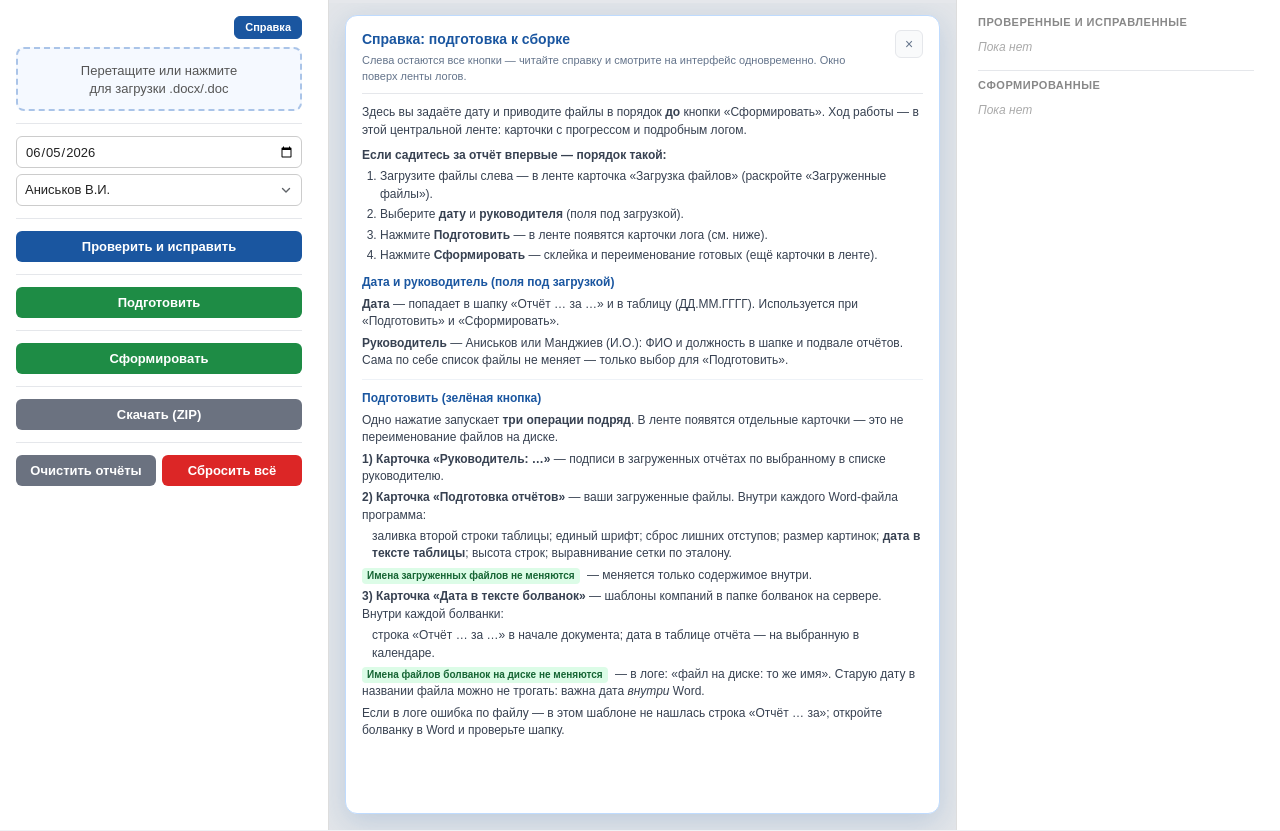
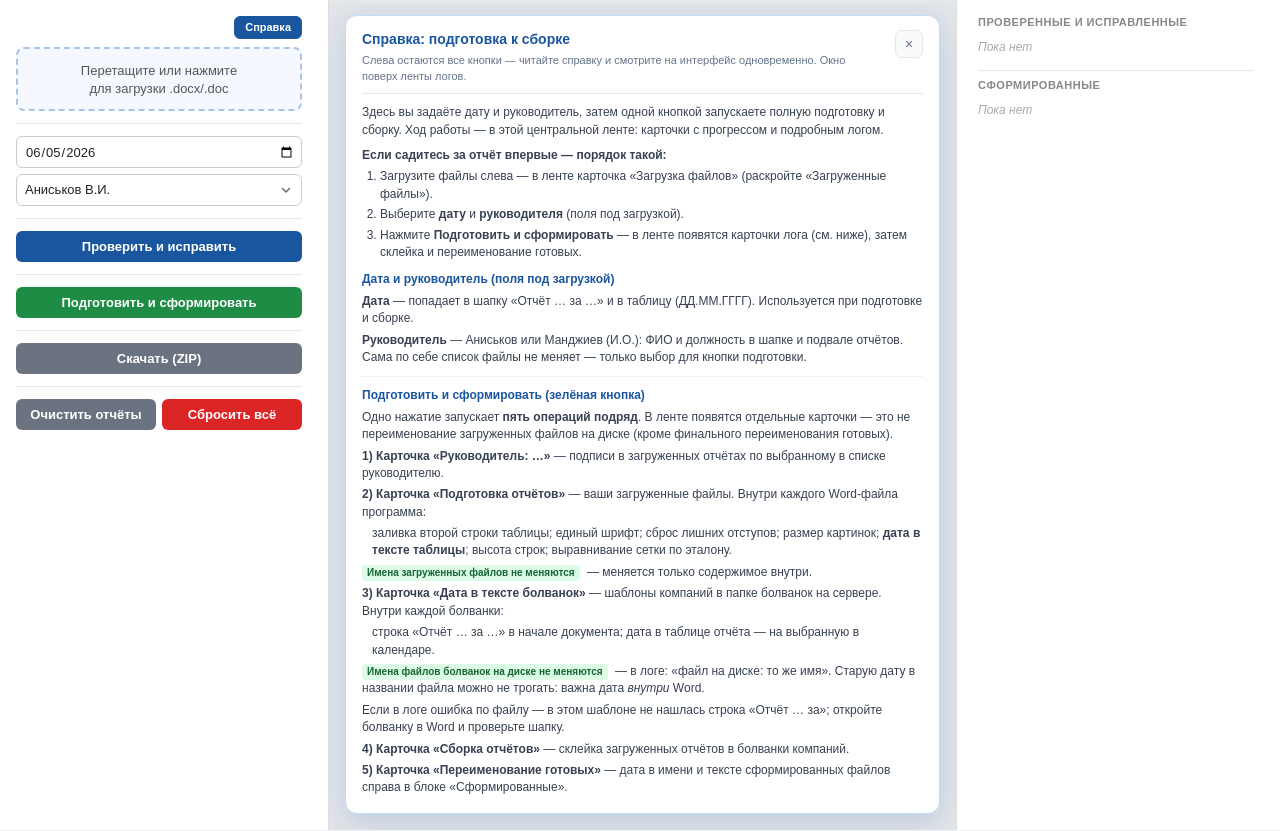
Before and after one commit to maksspiridonov235-spec/sk-reporter, a FastAPI app: page / in a window 1280 px wide, after a click on "Справка". Shown: the part 53-884 px from the top of the page. Run offline with FastAPI, Linux system fonts and the light colour scheme; data that the repository does not hold is empty; parts of the project's set-up code (start-up, migrations or seed data) failed here and were passed over.

Commit message:
ui: merge Подготовить and Сформировать into one workflow button.
One click now runs the full prepare → merge → rename chain with the same activity log cards.

Co-authored-by: Cursor <cursoragent@cursor.com>

```diff
--- a/webapp/static/app.js
+++ b/webapp/static/app.js
@@ -32,7 +32,7 @@ const OP_SUBTITLES = {
   'Подготовка отчётов': 'Меняется содержимое загруженных .docx; имена файлов на диске те же.',
   'Дата в тексте болванок': 'Меняется текст внутри шаблонов; файлы на диске не переименовываются.',
   'Переименование готовых': 'Готовые сводные: новое имя на диске и дата в документе.',
-  'Проверка отчётов': 'AI-проверка; правки в загрузку (temp) — сразу «Подготовить» и дальше. Скачать с именем _исправлен — панель «Исправленные».',
+  'Проверка отчётов': 'AI-проверка; правки в загрузку (temp) — сразу «Подготовить и сформировать». Скачать с именем _исправлен — панель «Исправленные».',
   'Сборка отчётов': 'Склейка по компаниям в папку результатов.',
 };
 
@@ -789,6 +789,7 @@ async function prepareReports() {
     ], null, { expandDetails: true });
   }
   await runBolvankaDateUpdate(dateVal);
+  await mergeAll(dateVal);
   btn.disabled = false;
 }
 
@@ -824,13 +825,15 @@ async function runRenameResults(dateVal) {
 }
 // ── Сборка всех отчётов (SSE) ─────────────────────────────────────────────
 
-async function mergeAll() {
-  let dateVal;
-  try {
-    dateVal = getMacroReportDate();
-  } catch (e) {
-    alert(e.message);
-    return;
+async function mergeAll(presetDateVal) {
+  let dateVal = presetDateVal;
+  if (dateVal === undefined) {
+    try {
+      dateVal = getMacroReportDate();
+    } catch (e) {
+      alert(e.message);
+      return;
+    }
   }
 
   const { card, statusId, progressId } = createOpCard('Сборка отчётов');
--- a/webapp/templates/index.html
+++ b/webapp/templates/index.html
@@ -51,13 +51,7 @@
 
     <hr class="divider"/>
 
-    <div id="prepareBlock">
-      <button class="btn btn-green" style="margin-bottom:0" id="btnPrepare" onclick="prepareReports()">Подготовить</button>
-    </div>
-
-    <hr class="divider"/>
-
-    <button class="btn btn-green" onclick="mergeAll()">Сформировать</button>
+    <button class="btn btn-green" id="btnPrepare" onclick="prepareReports()">Подготовить и сформировать</button>
 
     <hr class="divider"/>
 
@@ -91,7 +85,7 @@
         <span class="empty-hint-lead">Здесь появятся карточки с прогрессом и подробным логом — после нажатия кнопок слева.</span>
         <ol class="empty-hint-steps">
           <li>Загрузите отчёты (.docx) слева — в ленте появится карточка «Загрузка файлов» со списком.</li>
-          <li>Выберите дату и руководителя → «Подготовить» → «Сформировать» (при необходимости «Проверить и исправить»).</li>
+          <li>Выберите дату и руководителя → «Подготовить и сформировать» (при необходимости «Проверить и исправить»).</li>
           <li>Готовые файлы — справа в блоке «Сформированные».</li>
         </ol>
         <span class="empty-hint-note">Пошаговая инструкция — кнопка «Справка» над загрузкой.</span>
@@ -107,25 +101,24 @@
           </div>
           <button type="button" class="help-guide-close" id="helpPrepareClose" aria-label="Закрыть справку">×</button>
         </div>
-        <p class="help-lead">Здесь вы задаёте дату и приводите файлы в порядок <strong>до</strong> кнопки «Сформировать». Ход работы — в этой центральной ленте: карточки с прогрессом и подробным логом.</p>
+        <p class="help-lead">Здесь вы задаёте дату и руководитель, затем одной кнопкой запускаете полную подготовку и сборку. Ход работы — в этой центральной ленте: карточки с прогрессом и подробным логом.</p>
 
         <p class="help-lead" style="margin-bottom:4px"><strong>Если садитесь за отчёт впервые — порядок такой:</strong></p>
         <ol class="help-steps">
           <li>Загрузите файлы слева — в ленте карточка «Загрузка файлов» (раскройте «Загруженные файлы»).</li>
           <li>Выберите <strong>дату</strong> и <strong>руководителя</strong> (поля под загрузкой).</li>
-          <li>Нажмите <strong>Подготовить</strong> — в ленте появятся карточки лога (см. ниже).</li>
-          <li>Нажмите <strong>Сформировать</strong> — склейка и переименование готовых (ещё карточки в ленте).</li>
+          <li>Нажмите <strong>Подготовить и сформировать</strong> — в ленте появятся карточки лога (см. ниже), затем склейка и переименование готовых.</li>
         </ol>
 
         <div class="help-item">
           <span class="help-item-title">Дата и руководитель (поля под загрузкой)</span>
-          <p><strong>Дата</strong> — попадает в шапку «Отчёт … за …» и в таблицу (ДД.ММ.ГГГГ). Используется при «Подготовить» и «Сформировать».</p>
-          <p><strong>Руководитель</strong> — Аниськов или Манджиев (И.О.): ФИО и должность в шапке и подвале отчётов. Сама по себе список файлы не меняет — только выбор для «Подготовить».</p>
+          <p><strong>Дата</strong> — попадает в шапку «Отчёт … за …» и в таблицу (ДД.ММ.ГГГГ). Используется при подготовке и сборке.</p>
+          <p><strong>Руководитель</strong> — Аниськов или Манджиев (И.О.): ФИО и должность в шапке и подвале отчётов. Сама по себе список файлы не меняет — только выбор для кнопки подготовки.</p>
         </div>
 
         <div class="help-item">
-          <span class="help-item-title">Подготовить (зелёная кнопка)</span>
-          <p>Одно нажатие запускает <strong>три операции подряд</strong>. В ленте появятся отдельные карточки — это не переименование файлов на диске.</p>
+          <span class="help-item-title">Подготовить и сформировать (зелёная кнопка)</span>
+          <p>Одно нажатие запускает <strong>пять операций подряд</strong>. В ленте появятся отдельные карточки — это не переименование загруженных файлов на диске (кроме финального переименования готовых).</p>
           <p><strong>1) Карточка «Руководитель: …»</strong> — подписи в загруженных отчётах по выбранному в списке руководителю.</p>
           <p><strong>2) Карточка «Подготовка отчётов»</strong> — ваши загруженные файлы. Внутри каждого Word-файла программа:</p>
           <p style="padding-left:10px;margin-top:2px">заливка второй строки таблицы; единый шрифт; сброс лишних отступов; размер картинок; <strong>дата в тексте таблицы</strong>; высота строк; выравнивание сетки по эталону.</p>
@@ -134,6 +127,8 @@
           <p style="padding-left:10px;margin-top:2px">строка «Отчёт … за …» в начале документа; дата в таблице отчёта — на выбранную в календаре.</p>
           <p><span class="help-tag help-tag-ok">Имена файлов болванок на диске не меняются</span> — в логе: «файл на диске: то же имя». Старую дату в названии файла можно не трогать: важна дата <em>внутри</em> Word.</p>
           <p>Если в логе ошибка по файлу — в этом шаблоне не нашлась строка «Отчёт … за»; откройте болванку в Word и проверьте шапку.</p>
+          <p><strong>4) Карточка «Сборка отчётов»</strong> — склейка загруженных отчётов в болванки компаний.</p>
+          <p><strong>5) Карточка «Переименование готовых»</strong> — дата в имени и тексте сформированных файлов справа в блоке «Сформированные».</p>
         </div>
       </div>
     </div>
@@ -158,6 +153,6 @@
 
 </div>
 
-  <script src="/static/app.js?v=3"></script>
+  <script src="/static/app.js?v=4"></script>
 </body>
 </html>
```
Also changed, not shown: docs/memory.md (+8 -11 lines).
